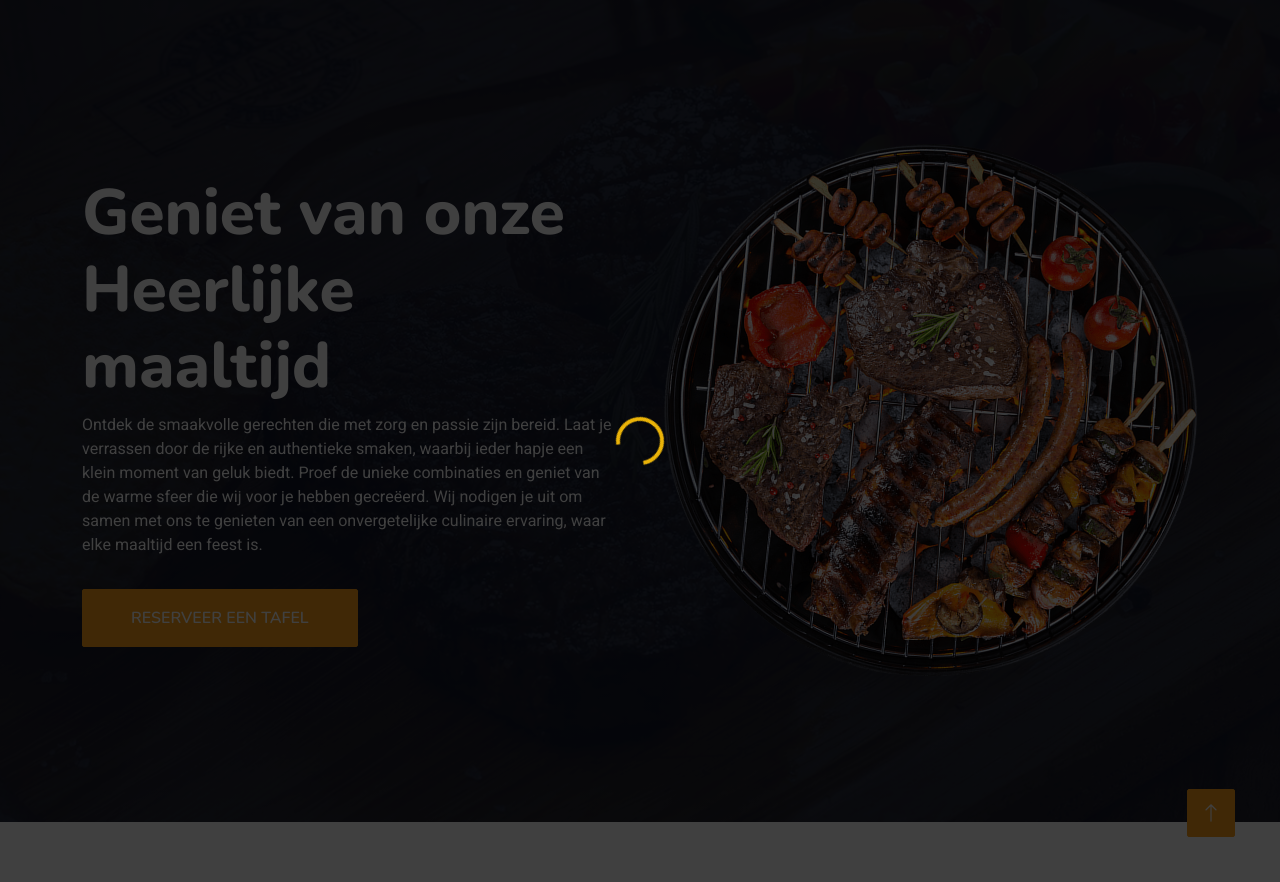
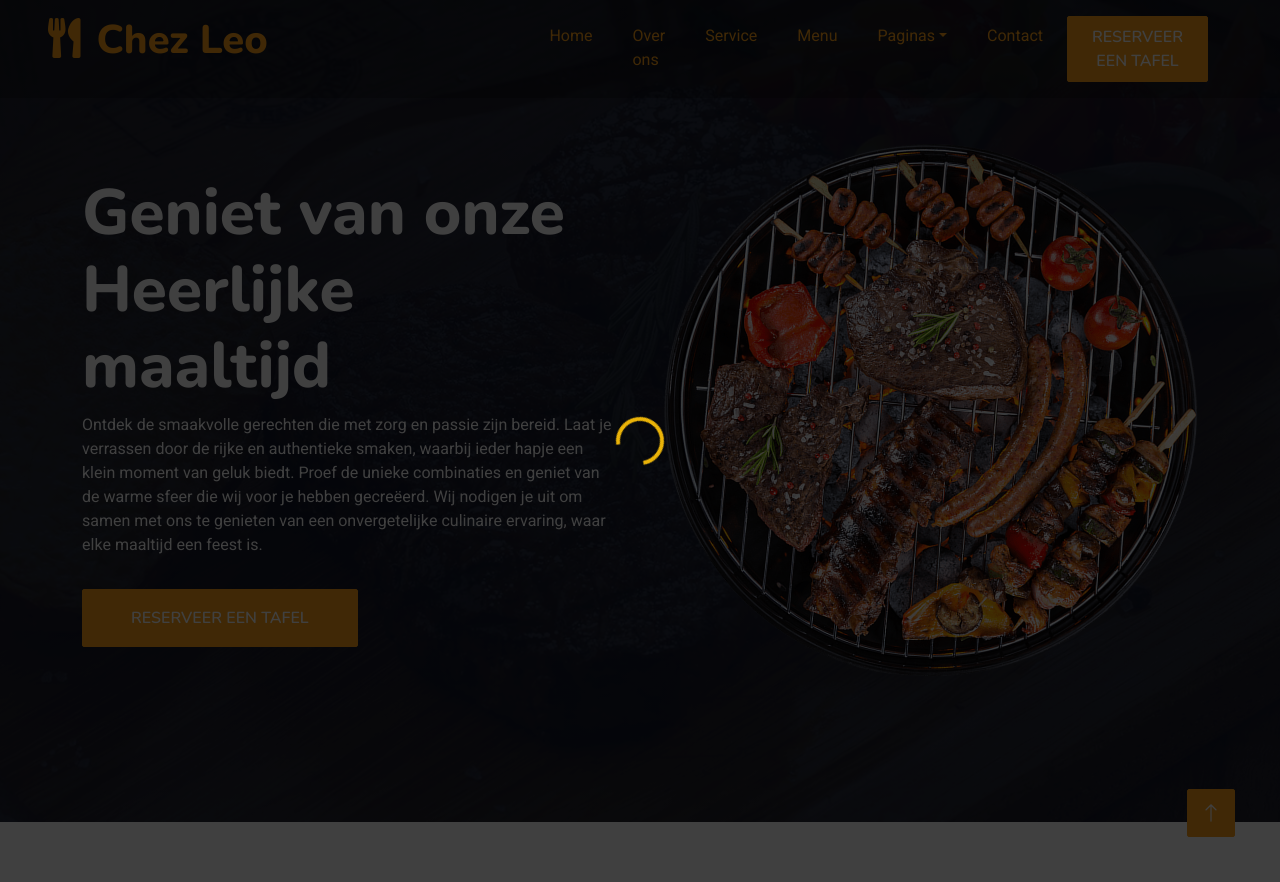
Before and after one commit to luc6543/Chez_leo, a Laravel app: page / in a window 1280 px wide. Run offline with Laravel 12, Linux system fonts and the light colour scheme; data comes from the database, SQL or seed files in the repository; style sheets or scripts are compiled from the project's sources; parts of the project's set-up code (start-up, migrations or seed data) failed here and were passed over; some libraries are stand-ins or nearby versions.

Commit message:
added navbar

```diff
--- /dev/null
+++ b/app/Livewire/NavBar.php
@@ -0,0 +1,13 @@
+<?php
+
+namespace App\Livewire;
+
+use Livewire\Component;
+
+class NavBar extends Component
+{
+    public function render()
+    {
+        return view('livewire.nav-bar');
+    }
+}
--- a/app/Models/User.php
+++ b/app/Models/User.php
@@ -2,7 +2,6 @@
 
 namespace App\Models;
 
-// use Illuminate\Contracts\Auth\MustVerifyEmail;
 use Illuminate\Database\Eloquent\Factories\HasFactory;
 use Illuminate\Foundation\Auth\User as Authenticatable;
 use Illuminate\Notifications\Notifiable;
@@ -10,7 +9,6 @@
 use Laravel\Jetstream\HasProfilePhoto;
 use Laravel\Sanctum\HasApiTokens;
 use Spatie\Permission\Traits\HasRoles;
-
 class User extends Authenticatable
 {
     use HasApiTokens;
--- a/package.json
+++ b/package.json
@@ -15,5 +15,8 @@
         "postcss": "^8.4.32",
         "tailwindcss": "^3.4.0",
         "vite": "^5.0"
+    },
+    "dependencies": {
+        "bootstrap": "^5.3.3"
     }
 }
--- a/resources/views/components/layouts/app.blade.php
+++ b/resources/views/components/layouts/app.blade.php
@@ -19,6 +19,7 @@
     @vite(['resources/js/app.js'])
 </head>
 <body class="bg-slate-100">
+    <livewire:navBar />
     {{ $slot }}
     @livewireScripts
 </body>
--- /dev/null
+++ b/resources/views/livewire/nav-bar.blade.php
@@ -0,0 +1,48 @@
+<nav class="md:items-start !fixed z-10 w-screen navbar-expand-lg bg-black/75 lg:bg-black/25 px-4 px-lg-5 py-3 py-lg-3 flex flex-col lg:flex-row" x-data="{navBarShown : false}">
+    <div class="flex gap-5 w-full items-center justify-around lg:justify-start">
+        <a href="" class="navbar-brand p-0">
+            <h1 class="text-primary m-0"><i class="fa fa-utensils me-3"></i>Chez Leo</h1>
+            <!-- <img src="img/logo.png" alt="Logo"> -->
+        </a>
+        <button class="navbar-toggler" type="button" @click="navBarShown = !navBarShown">
+            <span class="fa fa-bars"></span>
+        </button>
+    </div>
+    <div x-show="navBarShown" x-collapse id="navbarCollapse">
+        <div class="navbar-nav ms-auto w-fit py-0 pe-4">
+            <a href="index.html" class="nav-item nav-link active">Home</a>
+            <a href="about.html" class="nav-item nav-link w-fit">Over ons</a>
+            <a href="service.html" class="nav-item nav-link">Service</a>
+            <a href="menu.html" class="nav-item nav-link">Menu</a>
+            <div class="nav-item dropdown">
+                <a href="#" class="nav-link dropdown-toggle" data-bs-toggle="dropdown">Paginas</a>
+                <div class="dropdown-menu m-0">
+                    <a href="booking.html" class="dropdown-item">Reserveren</a>
+                    <a href="team.html" class="dropdown-item">Ons Team</a>
+                    <a href="testimonial.html" class="dropdown-item">Recenties</a>
+                </div>
+            </div>
+            <a href="contact.html" class="nav-item nav-link">Contact</a>
+            <button class="btn btn-primary py-2 px-4">Reserveer een tafel</button>
+        </div>
+    </div>
+
+    <div>
+        <div class="hidden lg:flex w-fit gap-2 ms-auto py-0 pe-4">
+            <a href="index.html" class="nav-item nav-link active">Home</a>
+            <a href="about.html" class="nav-item nav-link w-fit">Over ons</a>
+            <a href="service.html" class="nav-item nav-link">Service</a>
+            <a href="menu.html" class="nav-item nav-link">Menu</a>
+            <div class="nav-item dropdown">
+                <a href="#" class="nav-link dropdown-toggle" data-bs-toggle="dropdown">Paginas</a>
+                <div class="dropdown-menu m-0">
+                    <a href="booking.html" class="dropdown-item">Reserveren</a>
+                    <a href="team.html" class="dropdown-item">Ons Team</a>
+                    <a href="testimonial.html" class="dropdown-item">Recenties</a>
+                </div>
+            </div>
+            <a href="contact.html" class="nav-item nav-link">Contact</a>
+            <button class="btn btn-primary py-2 px-4">Reserveer een tafel</button>
+        </div>
+    </div>
+</nav>
```
Also changed, not shown: resources/views/livewire/navbar.blade.php (deleted, +0 -95 lines), package-lock.json.
